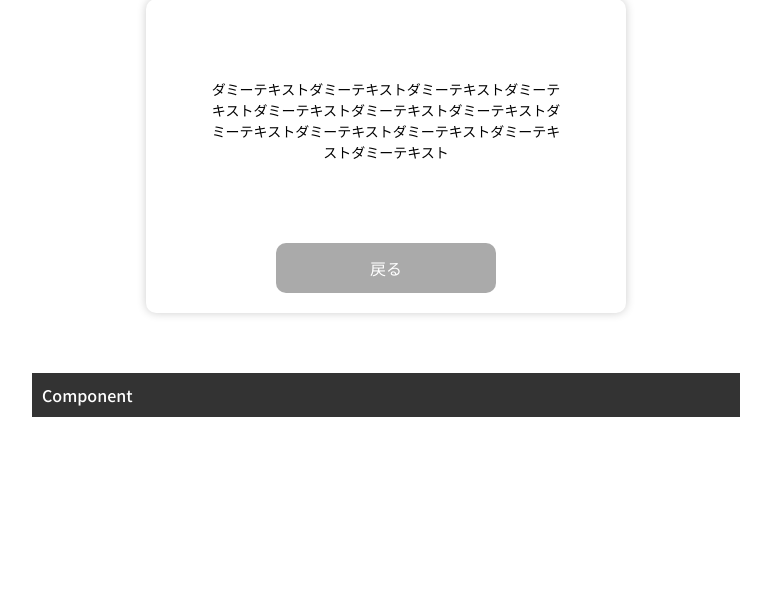
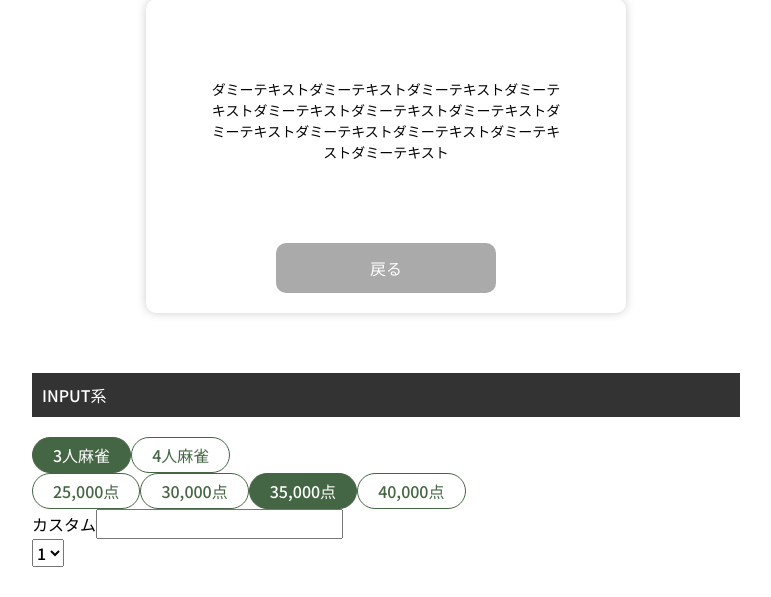
Before and after one commit to ShunsukeOta/mahjong, a PHP site: page /component.html in a window 1280 px wide. Shown: the part 1640-2237 px from the top of the page, without its empty margins (254-1025 px from the left). Before the commit the page ends 2057 px from the top, so only its background shows below. Run offline with PHP 8.4, Linux system fonts and the light colour scheme.

Commit message:
8.12 add Input Component

```diff
--- a/public/asset/css/style.css
+++ b/public/asset/css/style.css
@@ -457,3 +457,30 @@ a:hover {
 .c-modal .c-modal-inner {
   padding: 20px;
 }
+
+form {
+  width: 100%;
+}
+
+.c-input_radio label {
+  cursor: pointer;
+}
+.c-input_radio label input {
+  display: none;
+}
+.c-input_radio label span {
+  background: #fff;
+  border: 1px solid #446644;
+  display: inline-block;
+  border-radius: 50vh;
+  color: #446644;
+  padding: 5px 20px;
+  -webkit-user-select: none;
+     -moz-user-select: none;
+      -ms-user-select: none;
+          user-select: none;
+}
+.c-input_radio label input:checked + span {
+  background: #446644;
+  color: #fff;
+}
--- /dev/null
+++ b/public/asset/scss/component/_c-input.scss
@@ -0,0 +1,29 @@
+form {
+  width: 100%;
+}
+
+.c-input {
+  &_radio {
+    label {
+      cursor: pointer;
+      input {
+        display: none;
+      }
+      span {
+        background: #fff;
+        border: 1px solid $c-main;
+        display: inline-block;
+        border-radius: 50vh;
+        color: $c-main;
+        padding: 5px 20px;
+        user-select: none;
+      }
+      input:checked {
+        + span {
+          background: $c-main;
+          color: #fff;
+        }
+      }
+    }
+  }
+}
--- a/public/asset/scss/style.scss
+++ b/public/asset/scss/style.scss
@@ -17,6 +17,7 @@
 // Component
 // ++++++++++++++++++++++++++++++++++++++++++++++++++
 @import 'component/c-btn';
+@import 'component/c-input';
 
 // Project
 // ++++++++++++++++++++++++++++++++++++++++++++++++++
--- a/public/component.html
+++ b/public/component.html
@@ -77,7 +77,39 @@
         </div>
       </div>
 
-      <p class="component-title">Component</p>
+      <p class="component-title">INPUT系</p>
+
+      <form>
+        <!-- <fieldset> -->
+
+          <div class="l-form-group">
+            <div class="c-input_radio">
+              <label><input type="radio" name="group01" checked><span>3人麻雀</span></label><label><input type="radio" name="group01"><span>4人麻雀</span></label>
+            </div>
+            <div class="c-input_radio">
+              <label><input type="radio" name="group02"><span>25,000点</span></label><label><input type="radio" name="group02"><span>30,000点</span></label><label><input type="radio" name="group02" checked><span>35,000点</span></label><label><input type="radio" name="group02"><span>40,000点</span></label>
+            </div>
+          </div>
+
+          <div class="l-form-group">
+            <div class="c-input_text">
+              <label>カスタム<input type="text" name="group01"></label>
+            </div>
+          </div>
+
+          <div class="l-form-group">
+            <div class="c-input_select">
+              <select>
+                <option >1</option>
+                <option >2</option>
+                <option >3</option>
+              </select>
+            </div>
+          </div>
+
+        <!-- </fieldset> -->
+      </form>
+
     </div>
     </div>
   </body>
```
